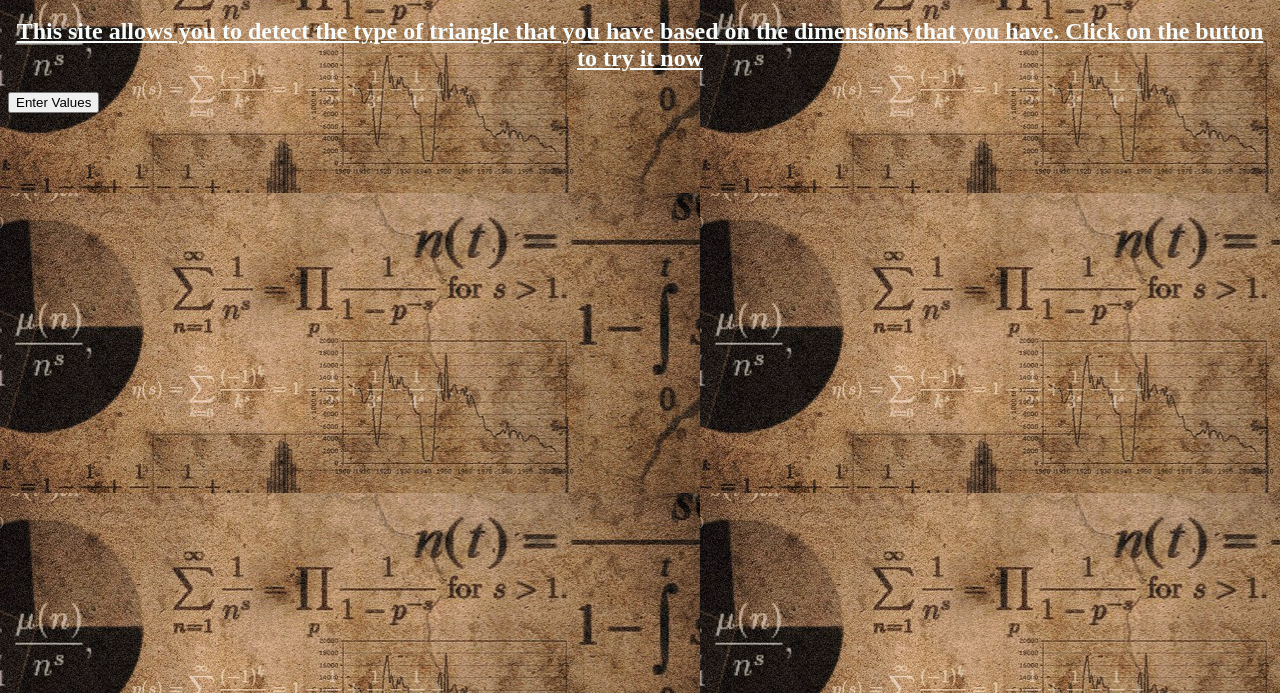
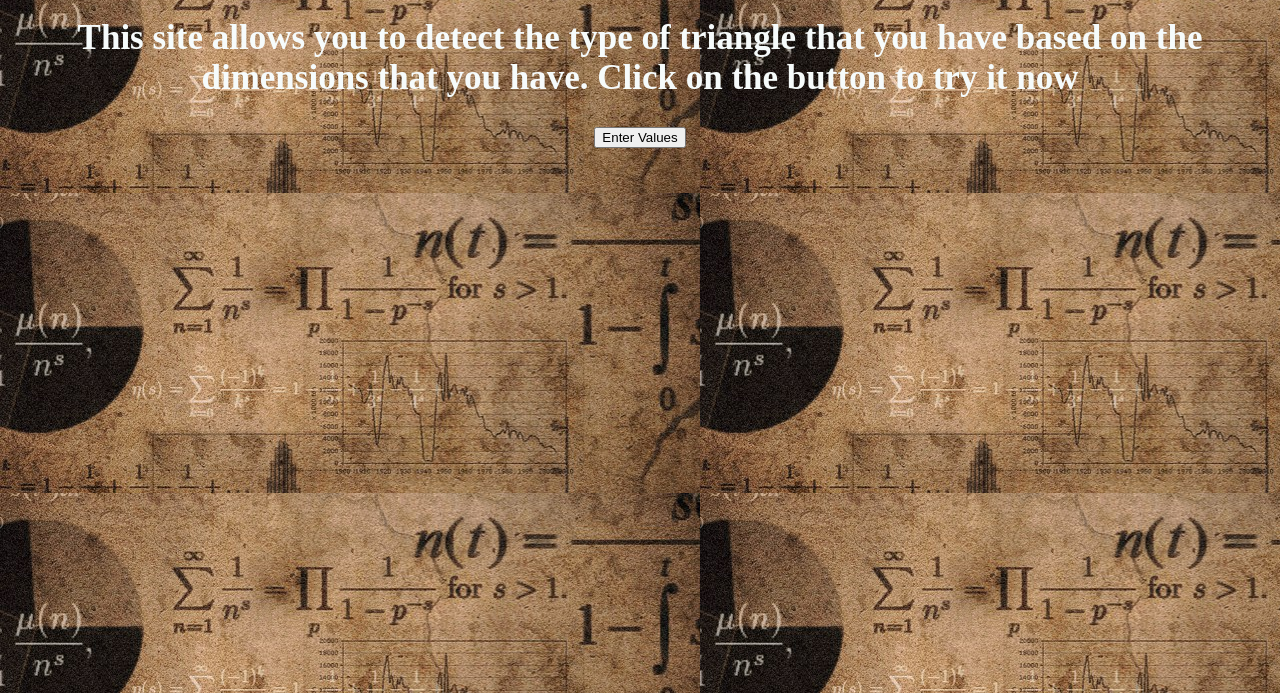
Before and after one commit to Kiarieh/Triangle_Tracker, a plain HTML site: page index.html in a window 1280 px wide. Shown: the part 107-800 px from the top of the page. Drawn offline with Linux system fonts and the light colour scheme; files whose address does not match are found by name.

Commit message:
Align the button to center

```diff
--- a/css/styles.css
+++ b/css/styles.css
@@ -5,16 +5,15 @@ h1 {
   font-family: "Helvetica Neue";
   color: var(--ic-brand-font-color-dark);
   color : #f6fbfb;
+  text-decoration: underline;
 }
 h2 {
   text-align: center;
   color: var(--ic-brand-font-color-dark);
-  text-decoration: underline;
   color: #f6fbfb;
+  font-size: 35px;
 }
-.para {
+body{
   text-align: center;
-  color: var(--ic-brand-font-color-dark);
-  color: #f6fbfb;
-  font-family: sans-serif;
+  color: #f6fbfb
 }
```
